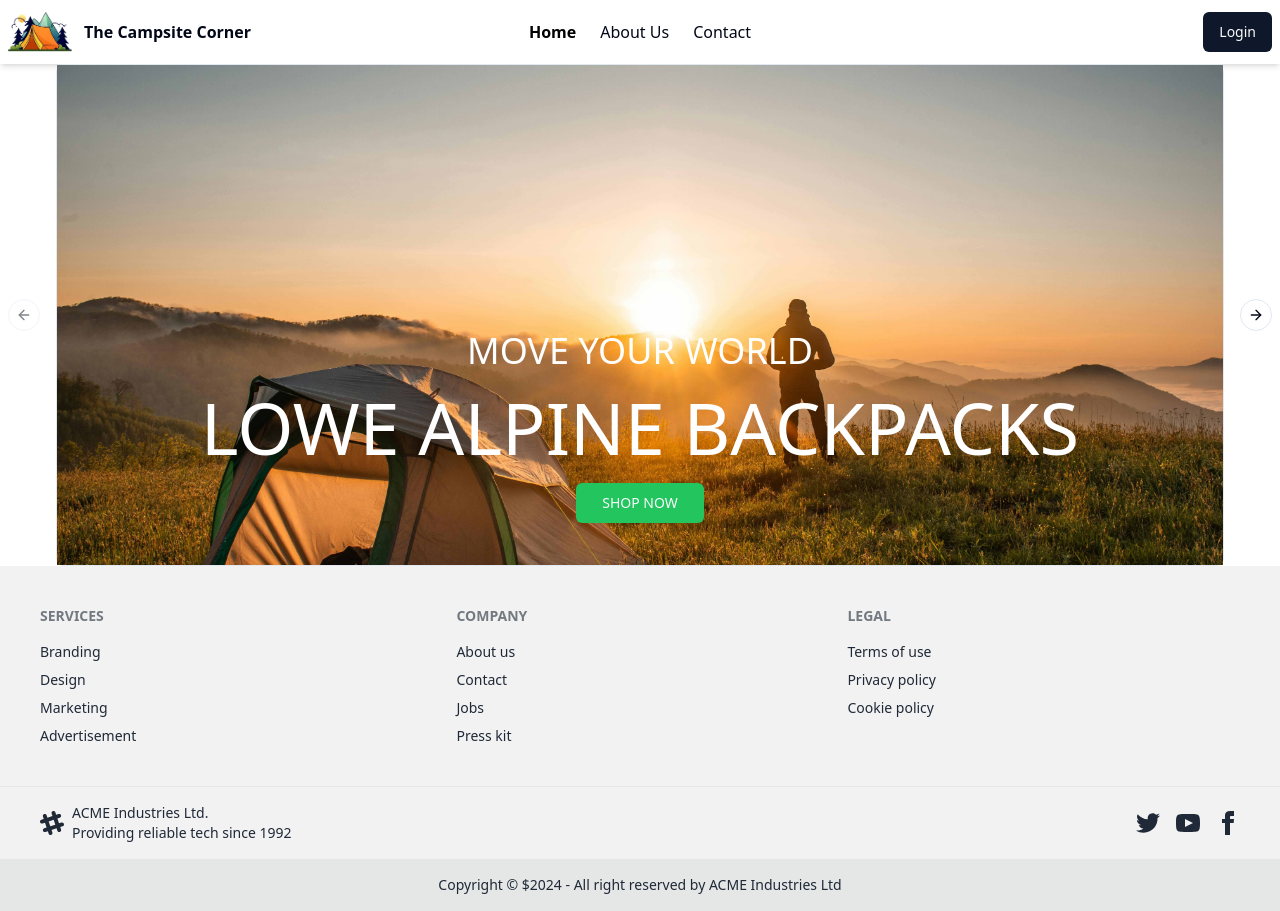
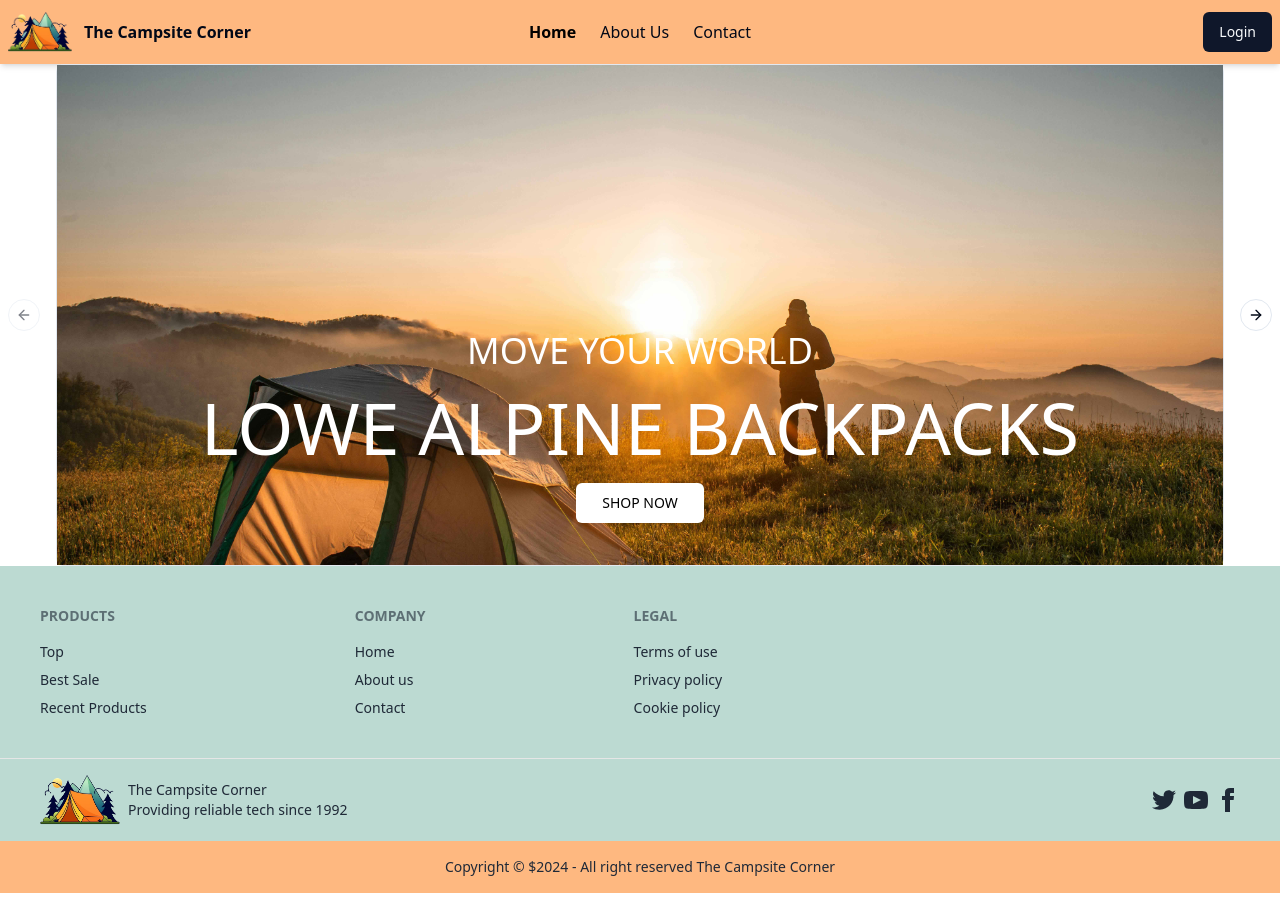
Before and after one commit to sohel-tech4/campers-shop-client, a React (Vite) app: page / in a window 1280 px wide. Built offline with nearby package versions, Linux system fonts and the light colour scheme.

Commit message:
edit design

```diff
--- a/src/pages/HomePage/HeroSection/HeroSection.tsx
+++ b/src/pages/HomePage/HeroSection/HeroSection.tsx
@@ -49,7 +49,7 @@
                   <div className="absolute mt-56 md:gap-5 gap-3 inset-0 flex flex-col items-center uppercase justify-center text-white">
                     <p className="md:text-4xl text-xl">{slider?.subTitle}</p>
                     <h1 className="md:text-7xl text-3xl">{slider?.Title}</h1>
-                    <Button className="uppercase md:w-32 bg-green-500">Shop Now</Button>
+                    <Button className="uppercase md:w-32 text-black hover:bg-[#FE892C] bg-[#ffffff]">Shop Now</Button>
                   </div>
                 </CardContent>
               </Card>
--- a/src/pages/Shared/Footer.tsx
+++ b/src/pages/Shared/Footer.tsx
@@ -1,20 +1,20 @@
-const Footer = () => {
+import logo from "../../../public/the Camp Logo.png"
+function Footer() {
+
   return (
     <>
-      <footer className="footer bg-base-200 text-base-content p-10">
+      <footer className="footer bg-[#59A28E] bg-opacity-40 text-base-content flex md:gap-52 gap-5 p-10">
         <nav>
-          <h6 className="footer-title">Services</h6>
-          <a className="link link-hover">Branding</a>
-          <a className="link link-hover">Design</a>
-          <a className="link link-hover">Marketing</a>
-          <a className="link link-hover">Advertisement</a>
+          <h6 className="footer-title">Products</h6>
+          <a className="link link-hover">Top</a>
+          <a className="link link-hover">Best Sale</a>
+          <a className="link link-hover">Recent Products</a>
         </nav>
         <nav>
           <h6 className="footer-title">Company</h6>
+          <a className="link link-hover">Home</a>
           <a className="link link-hover">About us</a>
           <a className="link link-hover">Contact</a>
-          <a className="link link-hover">Jobs</a>
-          <a className="link link-hover">Press kit</a>
         </nav>
         <nav>
           <h6 className="footer-title">Legal</h6>
@@ -23,27 +23,17 @@
           <a className="link link-hover">Cookie policy</a>
         </nav>
       </footer>
-      <footer className="footer bg-base-200 text-base-content border-base-300 border-t px-10 py-4">
-        <aside className="grid-flow-col items-center">
-          <svg
-            width="24"
-            height="24"
-            viewBox="0 0 24 24"
-            xmlns="http://www.w3.org/2000/svg"
-            fillRule="evenodd"
-            clipRule="evenodd"
-            className="fill-current"
-          >
-            <path d="M22.672 15.226l-2.432.811.841 2.515c.33 1.019-.209 2.127-1.23 2.456-1.15.325-2.148-.321-2.463-1.226l-.84-2.518-5.013 1.677.84 2.517c.391 1.203-.434 2.542-1.831 2.542-.88 0-1.601-.564-1.86-1.314l-.842-2.516-2.431.809c-1.135.328-2.145-.317-2.463-1.229-.329-1.018.211-2.127 1.231-2.456l2.432-.809-1.621-4.823-2.432.808c-1.355.384-2.558-.59-2.558-1.839 0-.817.509-1.582 1.327-1.846l2.433-.809-.842-2.515c-.33-1.02.211-2.129 1.232-2.458 1.02-.329 2.13.209 2.461 1.229l.842 2.515 5.011-1.677-.839-2.517c-.403-1.238.484-2.553 1.843-2.553.819 0 1.585.509 1.85 1.326l.841 2.517 2.431-.81c1.02-.33 2.131.211 2.461 1.229.332 1.018-.21 2.126-1.23 2.456l-2.433.809 1.622 4.823 2.433-.809c1.242-.401 2.557.484 2.557 1.838 0 .819-.51 1.583-1.328 1.847m-8.992-6.428l-5.01 1.675 1.619 4.828 5.011-1.674-1.62-4.829z"></path>
-          </svg>
+      <footer className="footer bg-[#59A28E] bg-opacity-40 text-base-content flex justify-between items-end border-base-300 border-t px-10 py-4">
+        <aside className="md:grid-flow-col items-center">
+          <img src={logo} alt="" className="w-20" />
           <p>
-            ACME Industries Ltd.
+            The Campsite Corner
             <br />
             Providing reliable tech since 1992
           </p>
         </aside>
         <nav className="md:place-self-center md:justify-self-end">
-          <div className="grid grid-flow-col gap-4">
+          <div className="grid grid-flow-col gap-2">
             <a>
               <svg
                 xmlns="http://www.w3.org/2000/svg"
@@ -80,11 +70,10 @@
           </div>
         </nav>
       </footer>
-      <footer className="footer footer-center bg-base-300 text-base-content p-4">
+      <footer className="footer footer-center bg-opacity-60 bg-[#FE892C] text-base-content p-4">
         <aside>
           <p>
-            Copyright © ${new Date().getFullYear()} - All right reserved by ACME
-            Industries Ltd
+            Copyright © ${new Date().getFullYear()} - All right reserved The Campsite Corner
           </p>
         </aside>
       </footer>
--- a/src/pages/Shared/Navbar.tsx
+++ b/src/pages/Shared/Navbar.tsx
@@ -7,8 +7,7 @@
     <>
       <Link
         to="/"
-        className={`px-3 hover:text-black rounded hover:duration-1000 ${
-          location.pathname === "/"
+        className={`px-3 hover:text-black rounded hover:duration-1000 ${location.pathname === "/"
           ? "active-link font-bold bg-opacity-80 text-black"
           : ""
           }`}
@@ -17,8 +16,7 @@
       </Link>
       <Link
         to="/aboutus"
-        className={`px-3  hover:text-black rounded hover:duration-1000 ${
-          location.pathname === "/aboutus"
+        className={`px-3  hover:text-black rounded hover:duration-1000 ${location.pathname === "/aboutus"
           ? "active-link font-bold bg-opacity-80 text-black"
           : ""
           }`}
@@ -27,8 +25,7 @@
       </Link>
       <Link
         to="/contact"
-        className={`px-3  hover:text-black rounded hover:duration-1000 ${
-          location.pathname === "/contact"
+        className={`px-3  hover:text-black rounded hover:duration-1000 ${location.pathname === "/contact"
           ? "active-link font-bold bg-opacity-80 text-black"
           : ""
           }`}
@@ -39,7 +36,7 @@
   );
   return (
     <>
-      <div className="navbar bg-base-100 shadow-md">
+      <div className="navbar bg-[#FE892C] bg-opacity-60 shadow-md">
         <div className="navbar-start">
           <div className="dropdown">
             <div tabIndex={0} role="button" className="btn btn-ghost lg:hidden">
```
Lines whose indentation alone changed are shown as unchanged.
